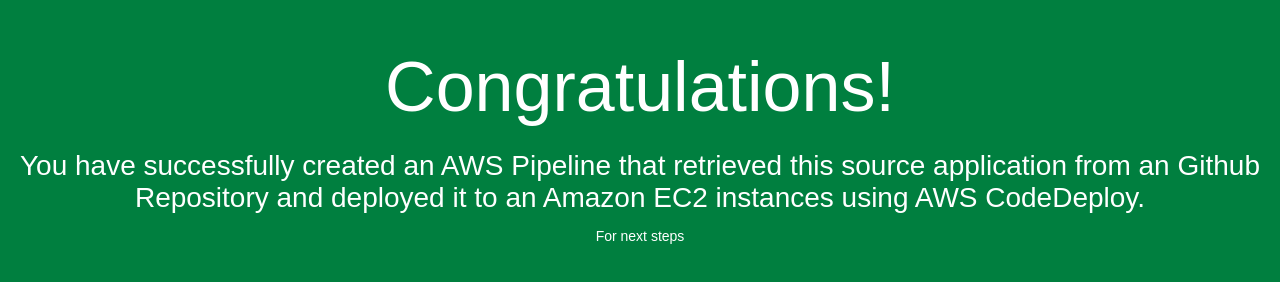
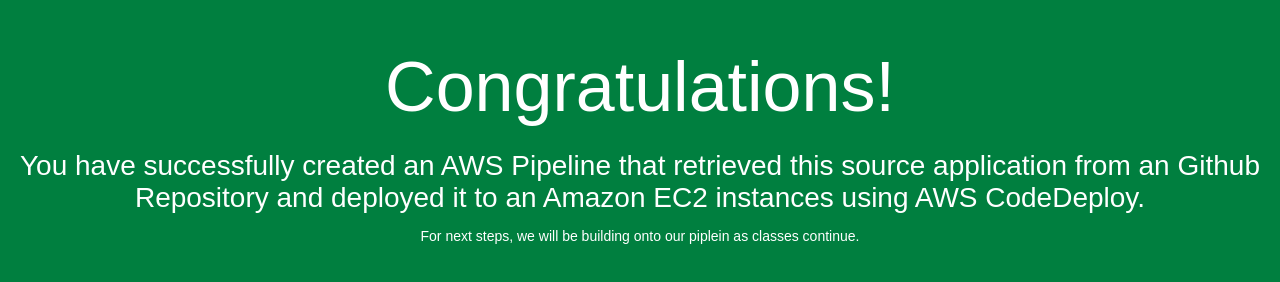
Before and after one commit to Keefr/aws-codepipeline-demo2, a plain HTML site: page index.html in a window 1280 px wide. Drawn offline with Linux system fonts and the light colour scheme.

Commit message:
added next steps

```diff
--- a/index.html
+++ b/index.html
@@ -29,7 +29,7 @@
     <h1>Congratulations!</h1>
     <h2>You have successfully created an AWS Pipeline that retrieved this source application from an Github Repository and deployed it
 	to an Amazon EC2 instances using AWS CodeDeploy.</h2>
-    <p>For next steps</p>
+    <p>For next steps, we will be building onto our piplein as classes continue.</p>
   </div>
 </body>
 </html>
```
